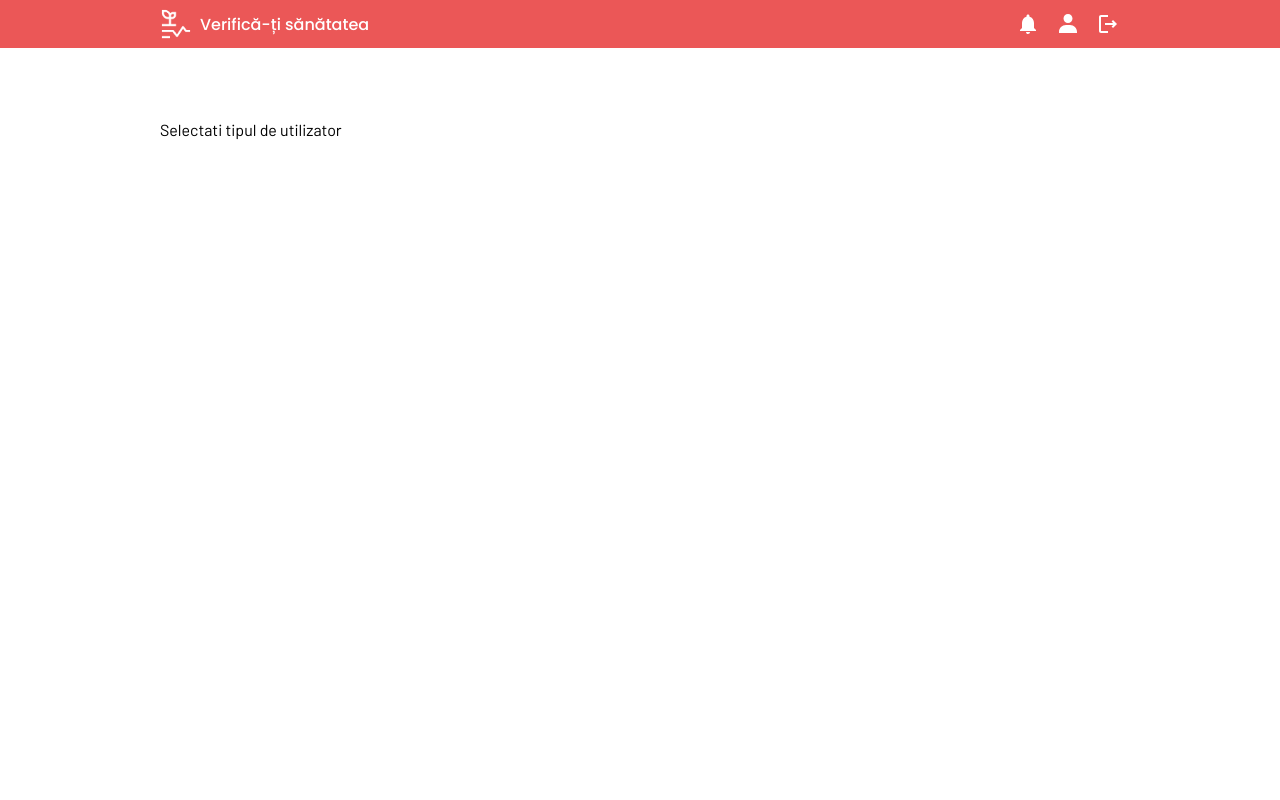
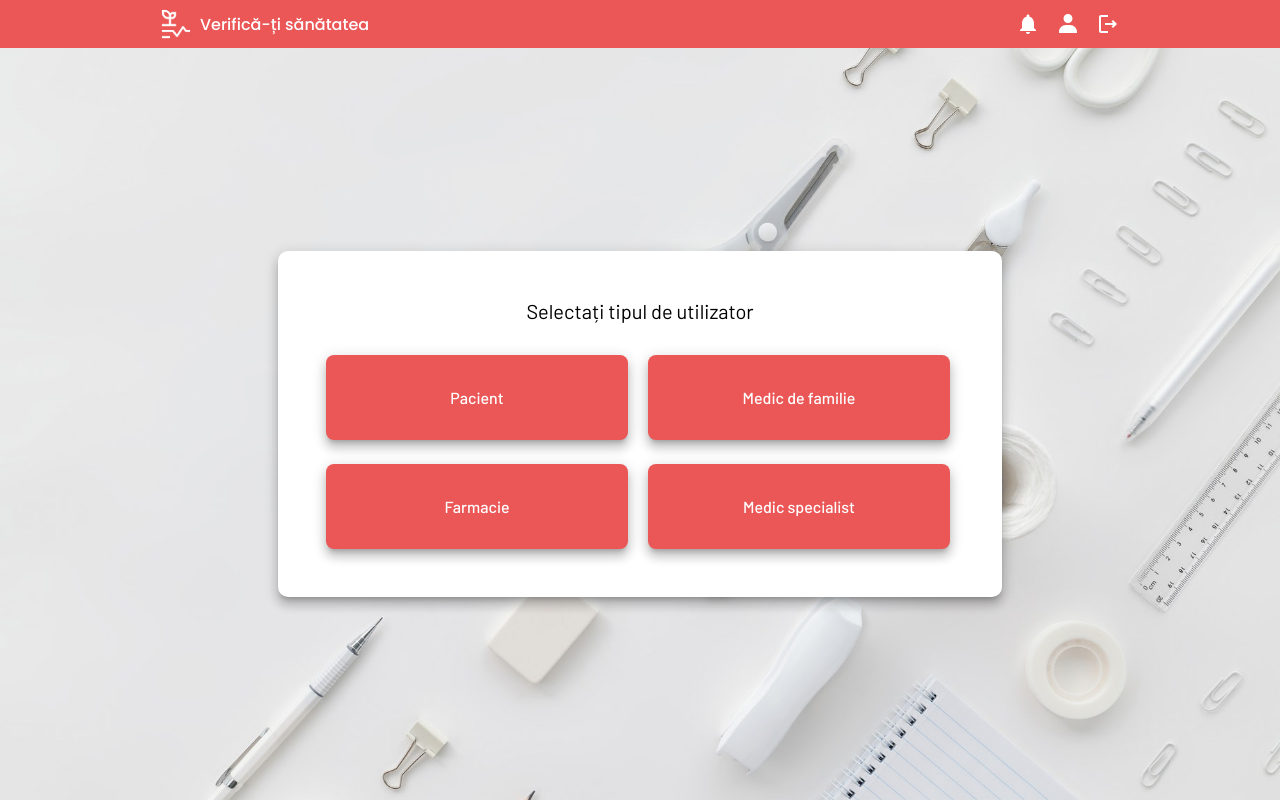
Before and after one commit to Cristina-m-29/check-your-health, an Angular app: page / in a window 1280 px wide. Built offline with nearby package versions, Linux system fonts and the light colour scheme.

Commit message:
started choose user type page ui

```diff
--- a/src/app/app.component.sass
+++ b/src/app/app.component.sass
@@ -3,8 +3,9 @@
     min-height: 100vh
 
 .second-container
-    padding: 2rem 10rem
-    padding-top: 4.5rem
+    // padding: 4rem 10rem
+    height: calc(100vh - 3rem)
+    box-sizing: border-box
 
 .navbar
     width: 100%
--- a/src/app/components/login/choose-login-type/choose-login-type.component.html
+++ b/src/app/components/login/choose-login-type/choose-login-type.component.html
@@ -1 +1,13 @@
-<p>Selectati tipul de utilizator</p>
+<div class="select-user-type">
+    <p class="margin_bottom-xl">Selectați tipul de utilizator</p>
+
+    <div class="user-types">
+        <button class="margin_right margin_bottom">Pacient</button>
+
+        <button>Medic de familie</button>
+
+        <button>Farmacie</button>
+
+        <button>Medic specialist</button>
+    </div>
+</div>
--- a/src/app/components/login/choose-login-type/choose-login-type.component.sass
+++ b/src/app/components/login/choose-login-type/choose-login-type.component.sass
@@ -0,0 +1,39 @@
+@import '../../../../assets/styles/_colors'
+
+:host
+    background-image: url(../../../../assets/images/login-cover.png)
+    background-repeat: no-repeat
+    background-size: cover
+    height: 100%
+    display: flex
+    justify-content: center
+    align-items: center
+
+.select-user-type
+    background-color: $white
+    padding: 3rem
+    border-radius: 10px
+    box-shadow: 0 5px 5px -3px #0003,0 8px 10px 1px #00000024,0 3px 14px 2px #0000001f
+    text-align: center
+
+    p
+        font-size: 1.25rem
+
+    .user-types
+        display: grid
+        grid-template-columns: 50% 50%
+        grid-gap: 0.5rem
+
+        button
+            cursor: pointer
+            font-size: 1rem
+            font-weight: 500
+            border: none
+            border-radius: 8px
+            background-color: $red
+            box-sizing: border-box
+            color: $white
+            font-family: 'Barlow', sans-serif
+            width: 302px
+            height: 85px
+            box-shadow: 0 5px 5px -3px #0003,0 8px 10px 1px #00000024,0 3px 14px 2px #0000001f
--- a/src/assets/styles/_dimensions.sass
+++ b/src/assets/styles/_dimensions.sass
@@ -17,15 +17,19 @@
 .height
     &-full
         height: 100vh
+    &-full-percent
+        height: 100%
     &-medium
         height: 50vh
+    &-medium-percent
+        height: 50%
     &-small
         height: 3rem
 
-.min-width
+.min-height
     &-full
-        min-width: 100%
+        min-height: 100%
     &-medium
-        min-height: 50vh
+        min-height: 50%
     &-small
         min-height: 3rem
--- a/src/assets/styles/_margin_and_padding.sass
+++ b/src/assets/styles/_margin_and_padding.sass
@@ -1,5 +1,5 @@
 .margin
-    &_right, &_left, &_top, &_bottom
+    &_right
         margin-right: 1rem
         &-none
             margin-right: 0
@@ -12,10 +12,53 @@
         &-l
             margin-right: 1.5rem
         &-xl
+            margin-right: 2rem
+    &_left
+        margin-left: 1rem
+        &-none
+            margin-left: 0
+        &-xs
+            margin-left: 0,25rem
+        &-s
+            margin-left: 0.5rem
+        &-m
+            margin-left: 1.25rem
+        &-l
+            margin-left: 1.5rem
+        &-xl
             margin-left: 2rem
+    &_top
+        margin-top: 1rem
+        &-none
+            margin-top: 0
+        &-xs
+            margin-top: 0,25rem
+        &-s
+            margin-top: 0.5rem
+        &-m
+            margin-top: 1.25rem
+        &-l
+            margin-top: 1.5rem
+        &-xl
+            margin-top: 2rem
+    &_bottom
+        margin-bottom: 1rem
+        &-none
+            margin-bottom: 0
+        &-xs
+            margin-bottom: 0,25rem
+        &-s
+            margin-bottom: 0.5rem
+        &-m
+            margin-bottom: 1.25rem
+        &-l
+            margin-bottom: 1.5rem
+        &-xl
+            margin-bottom: 2rem
+
 
 .padding
-    &_right, &_left, &_top, &_bottom
+    &_right
         padding-right: 1rem
         &-none
             padding-right: 0
@@ -29,3 +72,45 @@
             padding-right: 1.5rem
         &-xl
             padding-left: 2rem
+    &_left
+        padding-left: 1rem
+        &-none
+            padding-left: 0
+        &-xs
+            padding-left: 0,25rem
+        &-s
+            padding-left: 0.5rem
+        &-m
+            padding-left: 1.25rem
+        &-l
+            padding-left: 1.5rem
+        &-xl
+            padding-left: 2rem
+    &_top
+        padding-top: 1rem
+        &-none
+            padding-top: 0
+        &-xs
+            padding-top: 0,25rem
+        &-s
+            padding-top: 0.5rem
+        &-m
+            padding-top: 1.25rem
+        &-l
+            padding-top: 1.5rem
+        &-xl
+            padding-top: 2rem
+    &_bottom
+        padding-bottom: 1rem
+        &-none
+            padding-bottom: 0
+        &-xs
+            padding-bottom: 0,25rem
+        &-s
+            padding-bottom: 0.5rem
+        &-m
+            padding-bottom: 1.25rem
+        &-l
+            padding-bottom: 1.5rem
+        &-xl
+            padding-bottom: 2rem
--- a/src/styles.sass
+++ b/src/styles.sass
@@ -8,9 +8,11 @@
 html, body, p
     margin: 0
     padding: 0
-    // font-family: Roboto, "Helvetica Neue", sans-serif
     font-family: 'Barlow', sans-serif
 
 html, body
     width: 100%
     min-height: 100vh
+
+p
+    width: auto
```
